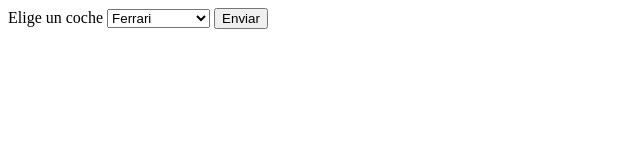
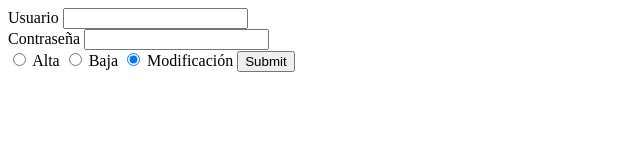
Before and after one commit to ikermendii/curso-html-001, a plain HTML site: page ejercicio4.html in a window 1280 px wide. Shown: the whole page, without its empty margins (0-640 px from the left). Drawn offline with Linux system fonts and the light colour scheme.

Commit message:
ejercicio4 completo

```diff
--- a/ejercicio4.html
+++ b/ejercicio4.html
@@ -7,19 +7,20 @@
     <title>Ejercicio4</title>
 </head>
 <body>
-    <form action="pagina.aspx" method="post">
-        <label for="cars">Elige un coche</label>
-        <select id="cars" name="cars">
-            <optgroup label="Italian Cars">
-                <option value="ferrari">Ferrari</option>
-                <option value="lamborgini">Lamborgini</option>
-            </optgroup>
-           <optgroup label="German Cars">German Cars
-            <option value="porsche">Porsche</option>
-            <option value="Aston">Aston</option>
-           </optgroup>
-        </select>
-        <input type="submit" value="Enviar">
+    <form method="get">
+        <label for="usuario">Usuario</label>
+        <input type="text" id="usuario" name="u1"><br>
+        <label for="contraseña">Contraseña</label>
+        <input type="password"  id="contraseña" name="p1"><br>
+
+        <input type="radio" name="operacion" id="o1" >
+        <label for="o1">Alta</label>
+        <input type="radio" name="operacion" id="o2">
+        <label for="o2">Baja</label>
+        <input type="radio" name="operacion" id="o3"  checked>
+        <label for="o3">Modificación</label>
+
+        <input type="submit" name="Enviar">
     </form>
 </body>
 </html>
```
